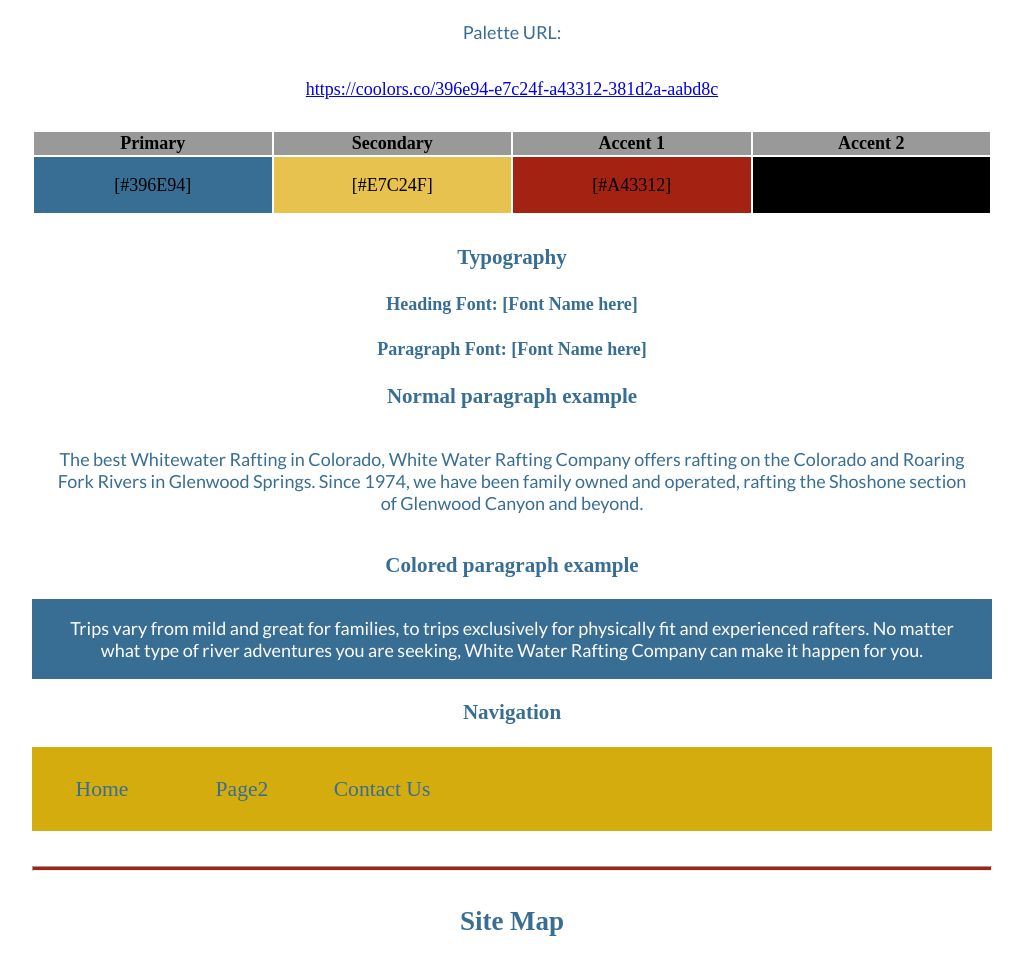
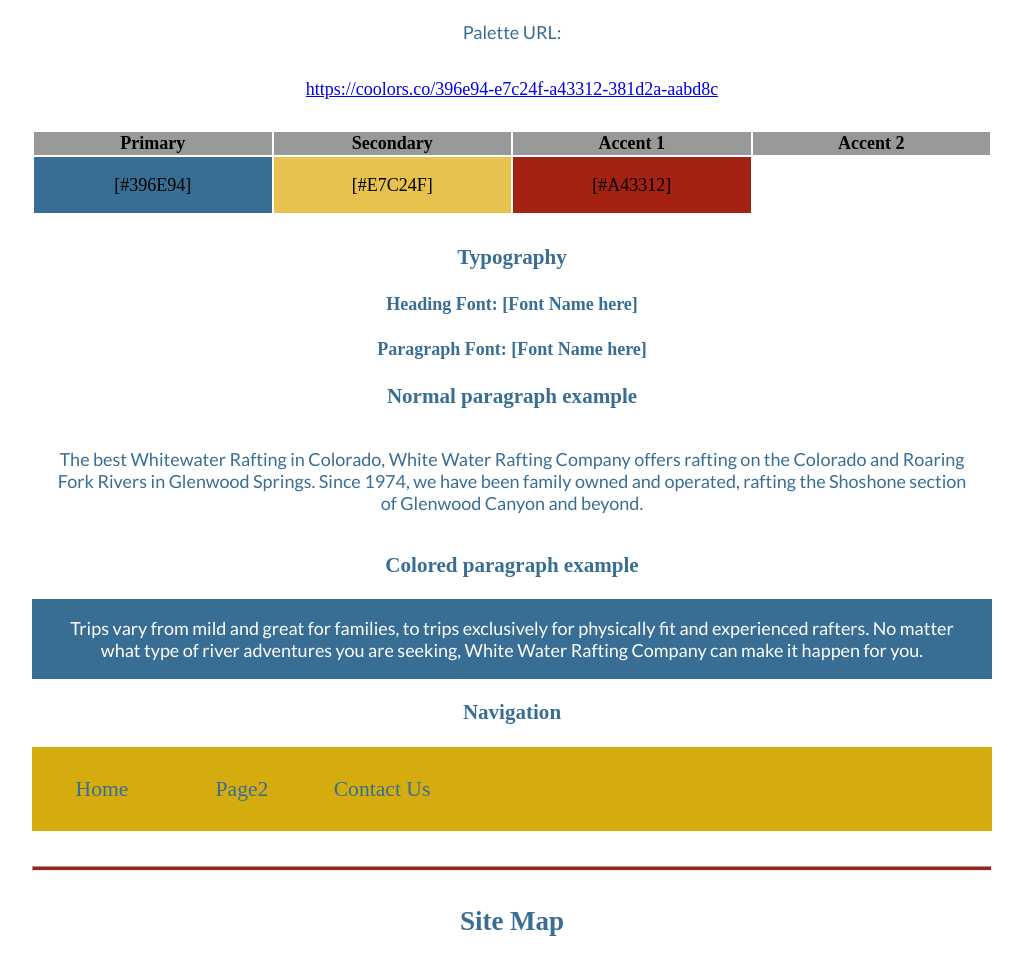
Before and after one commit to greatkae/wdd130, a plain HTML site: page wrr/site-plan-rafting.html in a window 1280 px wide. Shown: the part 1233-2187 px from the top of the page, without its empty margins (128-1151 px from the left). Drawn offline with Linux system fonts and the light colour scheme; a web font is replaced by a local one.

Commit message:
Siteplancommitment

```diff
--- a/wrr/styles/site-plan-rafting.css
+++ b/wrr/styles/site-plan-rafting.css
@@ -9,7 +9,7 @@
   --primary-color: #396E94   ;
   --secondary-color: #E7C24F ;
   --accent1-color: #A42212;
-  --accent2-color: black;
+  --accent2-color: white;
 
   /* change the values below to your chosen font(s) */
   --heading-font: "IM Fell French Canon";
```
